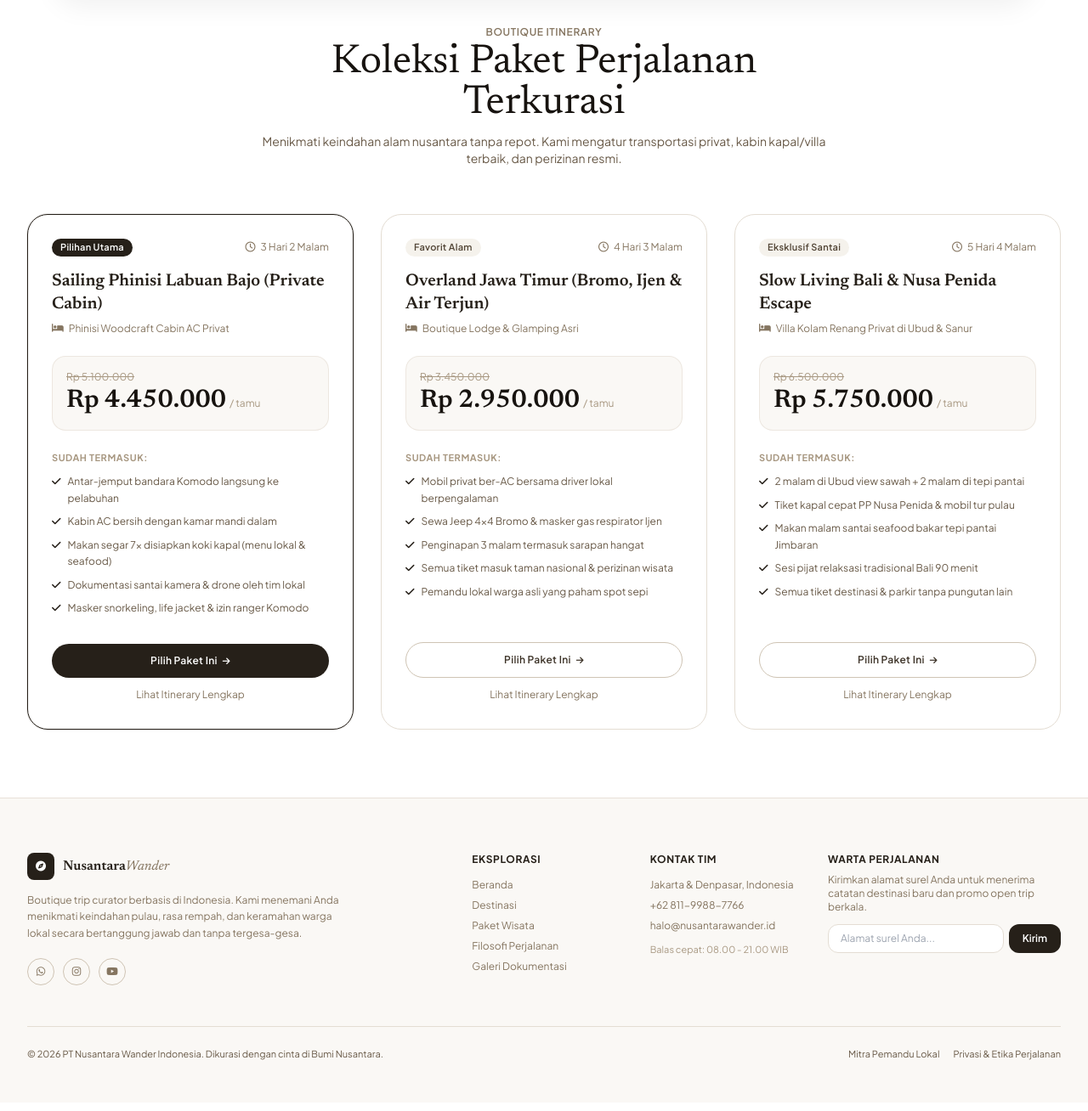
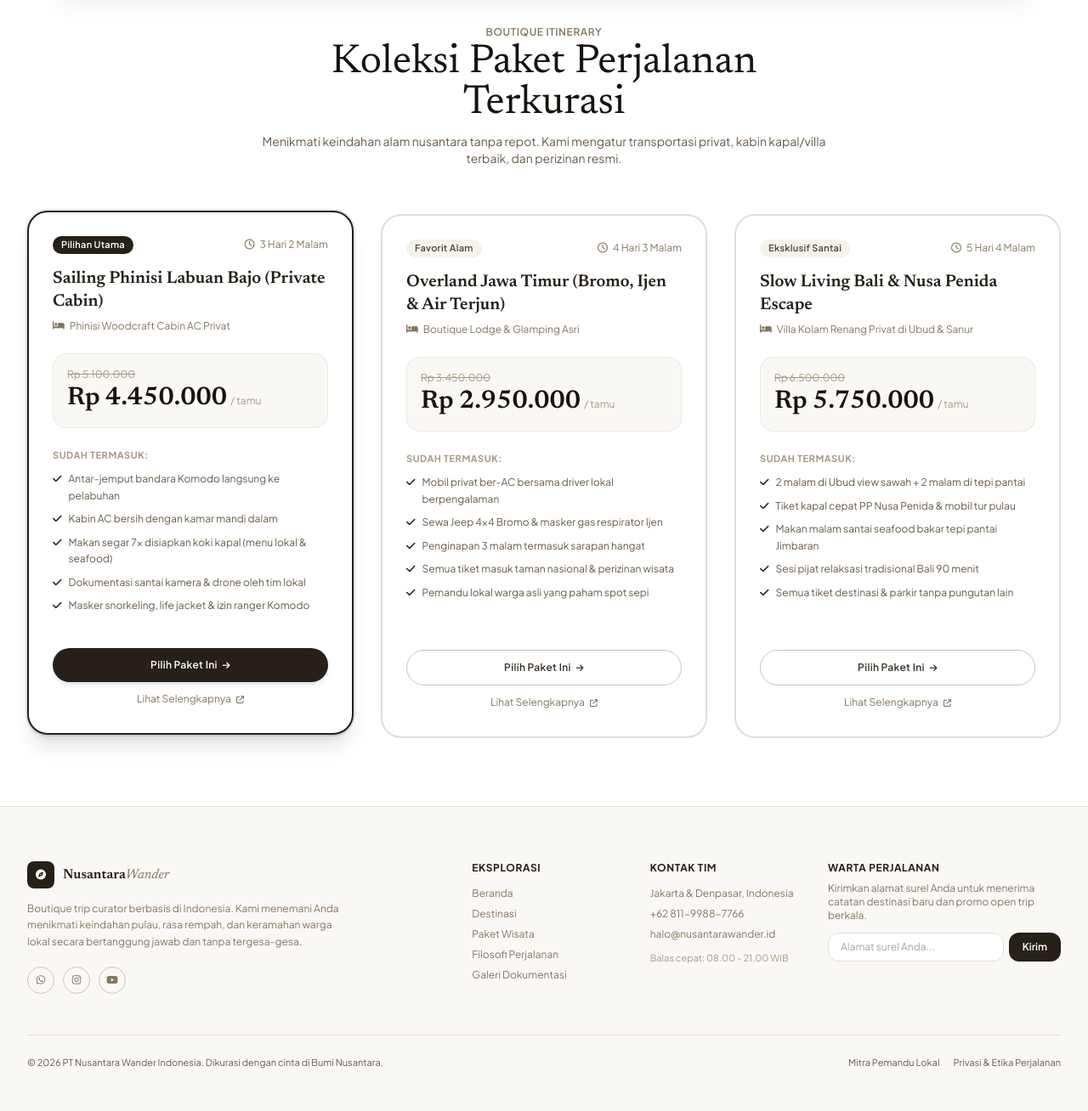
Before and after one commit to hildanagus55-sudo/pariwisata, a Laravel app: page /paket in a window 1280 px wide. Shown: the part 82-1390 px from the top of the page at 85% size. Before the commit the page ends 1330 px from the top, so only its background shows below. Run offline with Laravel 12, Linux system fonts and the light colour scheme; data comes from the database, SQL or seed files in the repository; some libraries are stand-ins or nearby versions.

Commit message:
feat: make curated package cards interactive with dynamic active border and button highlight

```diff
--- a/resources/views/layouts/app.blade.php
+++ b/resources/views/layouts/app.blade.php
@@ -725,6 +725,53 @@
             modal.classList.remove('flex');
         }
 
+        function selectPackageCard(target, event) {
+            if (event && event.target && event.target.closest('a')) {
+                return;
+            }
+
+            const card = target.closest('.package-card');
+            if (!card) return;
+
+            const parentGrid = card.closest('#packagesGrid') || card.parentElement;
+            if (!parentGrid) return;
+
+            const allCards = parentGrid.querySelectorAll('.package-card');
+
+            allCards.forEach(c => {
+                const badge = c.querySelector('.package-badge');
+                const btn = c.querySelector('.package-btn');
+
+                if (c === card) {
+                    c.classList.add('is-active', 'border-stone-900', 'dark:border-stone-100', 'ring-2', 'ring-stone-900/10', 'dark:ring-stone-100/10', '-translate-y-1', 'shadow-xl');
+                    c.classList.remove('border-stone-200', 'dark:border-stone-800', 'shadow-xs', 'translate-y-0');
+
+                    if (badge) {
+                        badge.classList.add('bg-stone-900', 'text-white', 'dark:bg-white', 'dark:text-stone-900');
+                        badge.classList.remove('bg-stone-100', 'dark:bg-stone-800', 'text-stone-700', 'dark:text-stone-300');
+                    }
+
+                    if (btn) {
+                        btn.classList.add('bg-stone-900', 'text-white', 'dark:bg-stone-100', 'dark:text-stone-900', 'shadow-md');
+                        btn.classList.remove('border', 'border-stone-300', 'dark:border-stone-700', 'hover:bg-stone-100', 'dark:hover:bg-stone-800', 'text-stone-800', 'dark:text-stone-200', 'bg-transparent');
+                    }
+                } else {
+                    c.classList.remove('is-active', 'border-stone-900', 'dark:border-stone-100', 'ring-2', 'ring-stone-900/10', 'dark:ring-stone-100/10', '-translate-y-1', 'shadow-xl');
+                    c.classList.add('border-stone-200', 'dark:border-stone-800', 'shadow-xs', 'translate-y-0');
+
+                    if (badge) {
+                        badge.classList.remove('bg-stone-900', 'text-white', 'dark:bg-white', 'dark:text-stone-900');
+                        badge.classList.add('bg-stone-100', 'dark:bg-stone-800', 'text-stone-700', 'dark:text-stone-300');
+                    }
+
+                    if (btn) {
+                        btn.classList.remove('bg-stone-900', 'text-white', 'dark:bg-stone-100', 'dark:text-stone-900', 'shadow-md');
+                        btn.classList.add('border', 'border-stone-300', 'dark:border-stone-700', 'hover:bg-stone-100', 'dark:hover:bg-stone-800', 'text-stone-800', 'dark:text-stone-200', 'bg-transparent');
+                    }
+                }
+            });
+        }
+
         function openBookingModal(preselectedName) {
             const select = document.getElementById('bookItemSelect');
             if (preselectedName) {
--- a/resources/views/packages/index.blade.php
+++ b/resources/views/packages/index.blade.php
@@ -17,12 +17,15 @@
         </p>
     </div>
 
-    <div class="grid grid-cols-1 lg:grid-cols-3 gap-8">
+    <div id="packagesGrid" class="grid grid-cols-1 lg:grid-cols-3 gap-8">
         @foreach($packages as $idx => $pkg)
-            <div class="bg-white dark:bg-stone-900 rounded-3xl border {{ $idx === 0 ? 'border-stone-900 dark:border-stone-200 ring-1 ring-stone-900/10' : 'border-stone-200 dark:border-stone-800' }} p-7 shadow-xs flex flex-col justify-between">
+            <div
+                onclick="selectPackageCard(this, event)"
+                class="package-card group bg-white dark:bg-stone-900 rounded-3xl border-2 {{ $idx === 0 ? 'border-stone-900 dark:border-stone-100 ring-2 ring-stone-900/10 dark:ring-stone-100/10 -translate-y-1 shadow-xl is-active' : 'border-stone-200 dark:border-stone-800 hover:border-stone-300 dark:hover:border-stone-700 shadow-xs translate-y-0' }} p-7 flex flex-col justify-between transition-all duration-300 cursor-pointer"
+            >
                 <div>
                     <div class="flex items-center justify-between gap-2 mb-4">
-                        <span class="px-2.5 py-0.5 rounded-full {{ $idx === 0 ? 'bg-stone-900 text-white dark:bg-white dark:text-stone-900' : 'bg-stone-100 dark:bg-stone-800 text-stone-700 dark:text-stone-300' }} text-[11px] font-semibold tracking-wide">
+                        <span class="package-badge px-2.5 py-0.5 rounded-full {{ $idx === 0 ? 'bg-stone-900 text-white dark:bg-white dark:text-stone-900' : 'bg-stone-100 dark:bg-stone-800 text-stone-700 dark:text-stone-300' }} text-[11px] font-semibold tracking-wide transition-all duration-300">
                             {{ $pkg->badge }}
                         </span>
                         <span class="text-xs text-stone-500">
@@ -58,13 +61,17 @@
                     </ul>
                 </div>
 
-                <div class="space-y-2">
-                    <button onclick="openBookingModal('{{ addslashes($pkg->name) }}')" class="w-full py-3 px-5 rounded-full {{ $idx === 0 ? 'bg-stone-900 text-white dark:bg-stone-100 dark:text-stone-900' : 'border border-stone-300 dark:border-stone-700 hover:bg-stone-100 text-stone-800 dark:text-stone-200' }} font-semibold text-xs tracking-wide transition-all flex items-center justify-center gap-1.5">
+                <div class="space-y-2 pt-2">
+                    <button
+                        type="button"
+                        onclick="selectPackageCard(this, event); openBookingModal('{{ addslashes($pkg->name) }}');"
+                        class="package-btn w-full py-3 px-5 rounded-full {{ $idx === 0 ? 'bg-stone-900 text-white dark:bg-stone-100 dark:text-stone-900 shadow-md' : 'border border-stone-300 dark:border-stone-700 hover:bg-stone-100 dark:hover:bg-stone-800 text-stone-800 dark:text-stone-200 bg-transparent' }} font-semibold text-xs tracking-wide transition-all duration-300 flex items-center justify-center gap-1.5"
+                    >
                         <span>Pilih Paket Ini</span>
                         <i class="fa-solid fa-arrow-right text-[10px]"></i>
                     </button>
-                    <a href="{{ route('packages.show', $pkg->slug) }}" class="block text-center text-xs text-stone-500 hover:text-stone-900 py-1">
-                        Lihat Itinerary Lengkap
+                    <a href="{{ route('packages.show', $pkg->slug) }}" class="block text-center text-xs text-stone-500 hover:text-stone-950 dark:hover:text-stone-100 transition-colors py-1">
+                        Lihat Selengkapnya <i class="fa-solid fa-arrow-up-right-from-square text-[9px] ml-1"></i>
                     </a>
                 </div>
             </div>
```
Also changed, not shown: resources/views/home.blade.php (+18 -6 lines).
